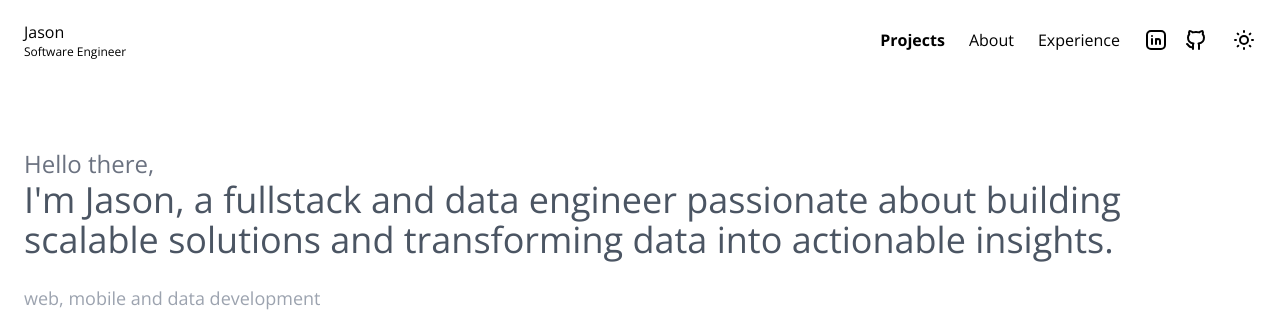
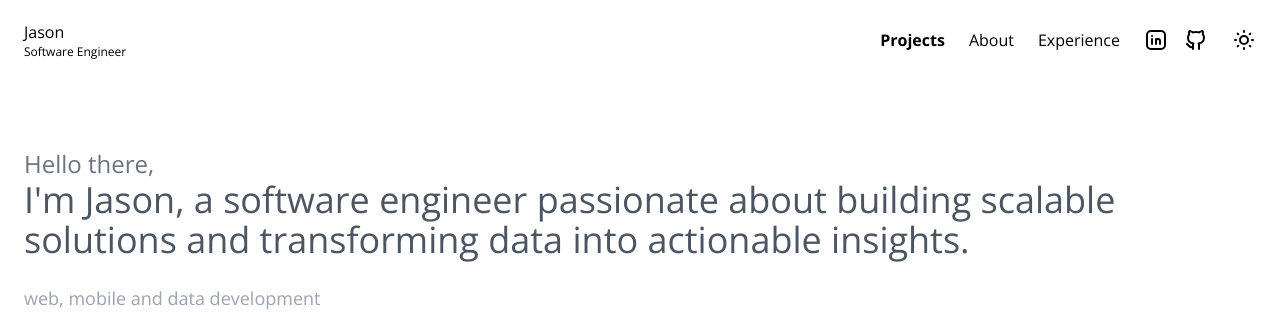
Before and after one commit to jsonfm/next-portfolio, a Next.js app: page / in a window 1280 px wide. Shown: the top 312 px of the page. Built offline with nearby package versions, Linux system fonts and the light colour scheme.

Commit message:
✨ [UPDATE] home

```diff
--- a/src/app/page.tsx
+++ b/src/app/page.tsx
@@ -12,7 +12,7 @@ const Home = () => {
         <div className="container-md">
           <p className=" md:text-2xl text-gray-500">Hello there,</p>
           <p className="text-2xl md:text-4xl dark:text-gray-300 text-gray-600">
-            {`I'm Jason, a fullstack and data engineer passionate about building scalable solutions and transforming data into actionable insights.`}
+            {`I'm Jason, a software engineer passionate about building scalable solutions and transforming data into actionable insights.`}
           </p>
           <p className="text-gray-400 mt-6 text-lg">
             web, mobile and data development
```
